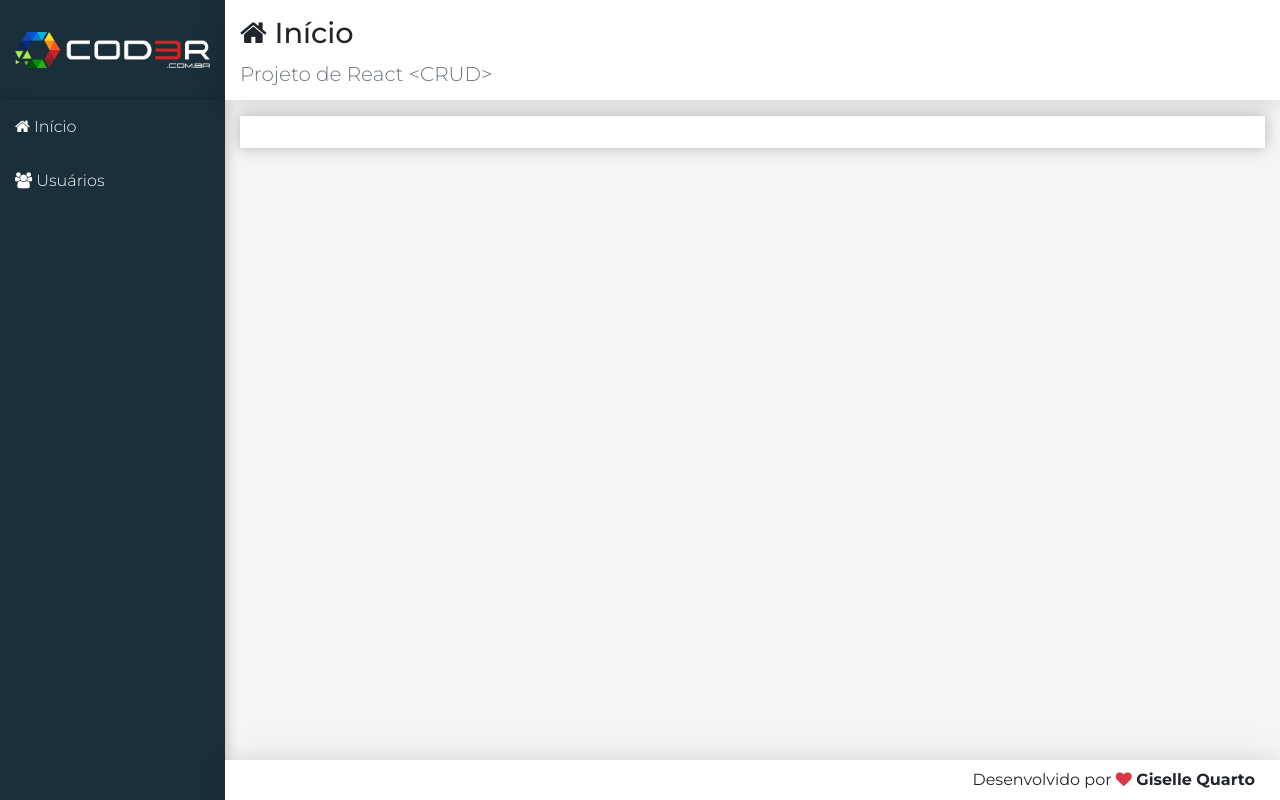
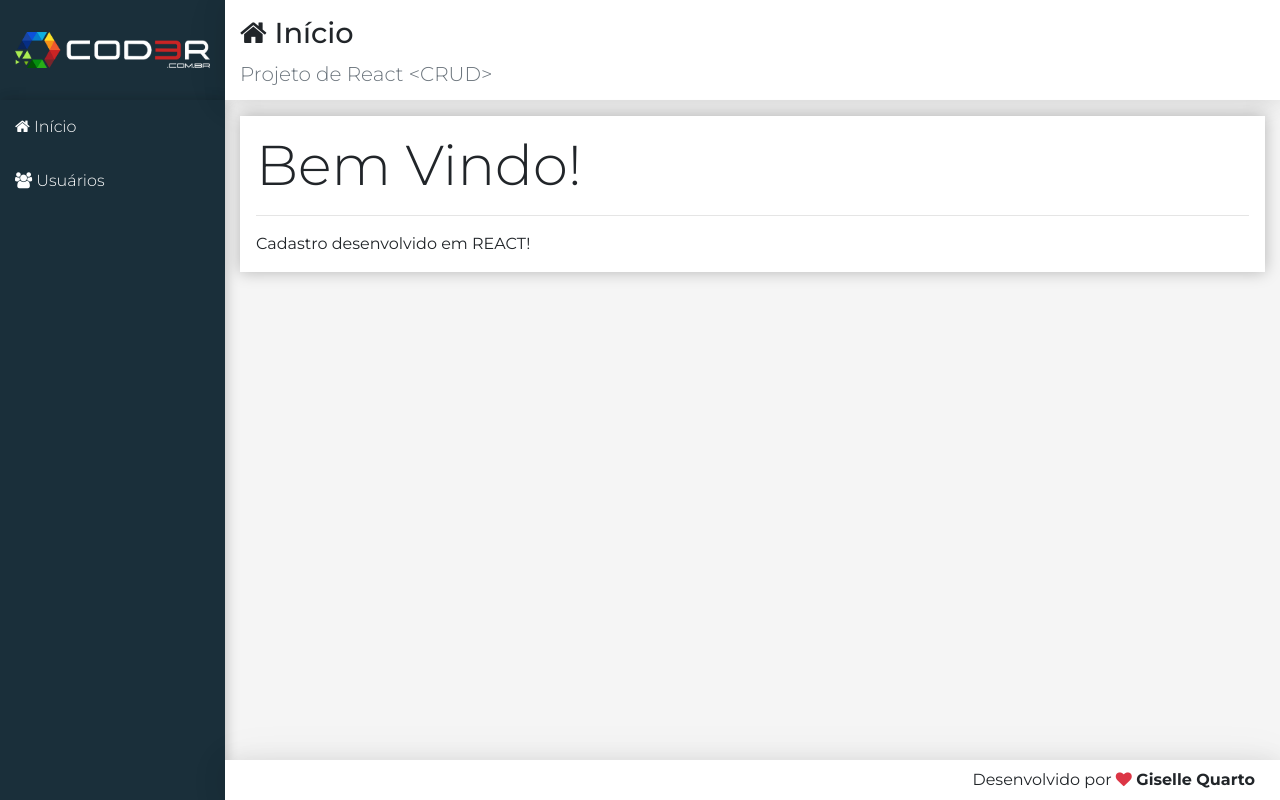
Before and after one commit to gisellequarto/JavaScript-FirstSteps, a React (Create React App) app in the folder react/crud/frontend/: page / in a window 1280 px wide. Built offline with nearby package versions, Linux system fonts and the light colour scheme.

Commit message:
crud react home

```diff
--- /dev/null
+++ b/react/crud/frontend/src/components/home/Home.jsx
@@ -0,0 +1,12 @@
+import React from 'react';
+import Main from '../template/Main';
+
+const home = props => {
+    return  <Main icon="home" title="Início" subtitle="Projeto de React <CRUD>">
+                <div className="display-4">Bem Vindo!</div>
+                <hr/>
+                <p className="mb-0">Cadastro desenvolvido em REACT!</p>
+            </Main>
+}
+
+export default home;
--- a/react/crud/frontend/src/main/App.jsx
+++ b/react/crud/frontend/src/main/App.jsx
@@ -5,15 +5,14 @@ import React from 'react';
 
 import Logo from '../components/template/Logo'
 import Nav from '../components/template/Nav'
-import Main from '../components/template/Main'
+import Home from '../components/home/Home'
 import Footer from '../components/template/Footer'
 
 const app = props => {
     return <div className="app">
         <Logo />
         <Nav />
-        <Main icon="home" title="Início"
-            subtitle="Projeto de React <CRUD>"/>
+        <Home />
         <Footer />
     </div>
 }
```
Also changed, not shown: react/crud/frontend/src/components/user/UserCrud.jsx (added).
